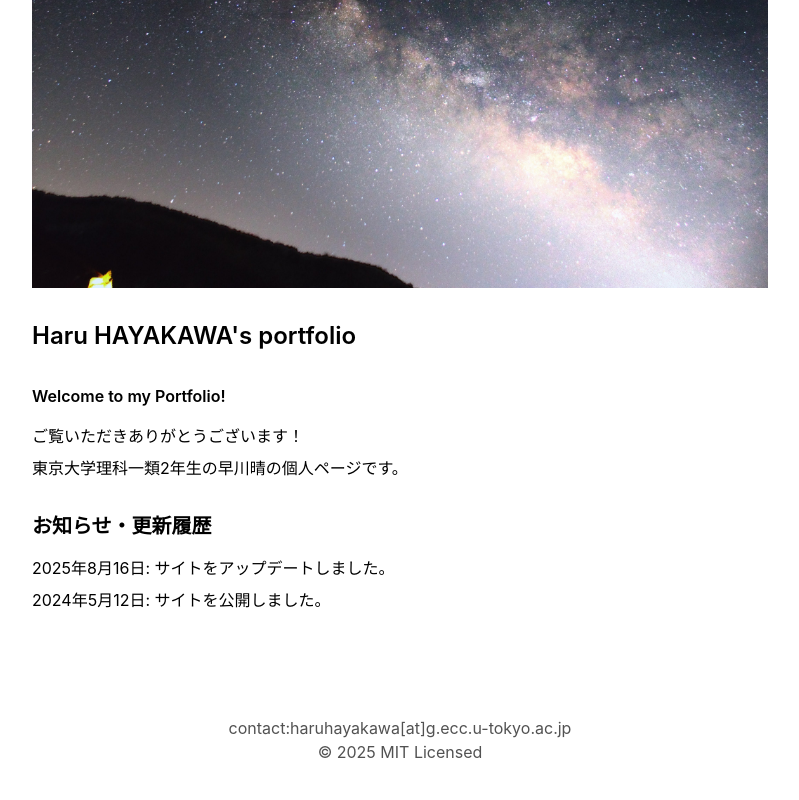
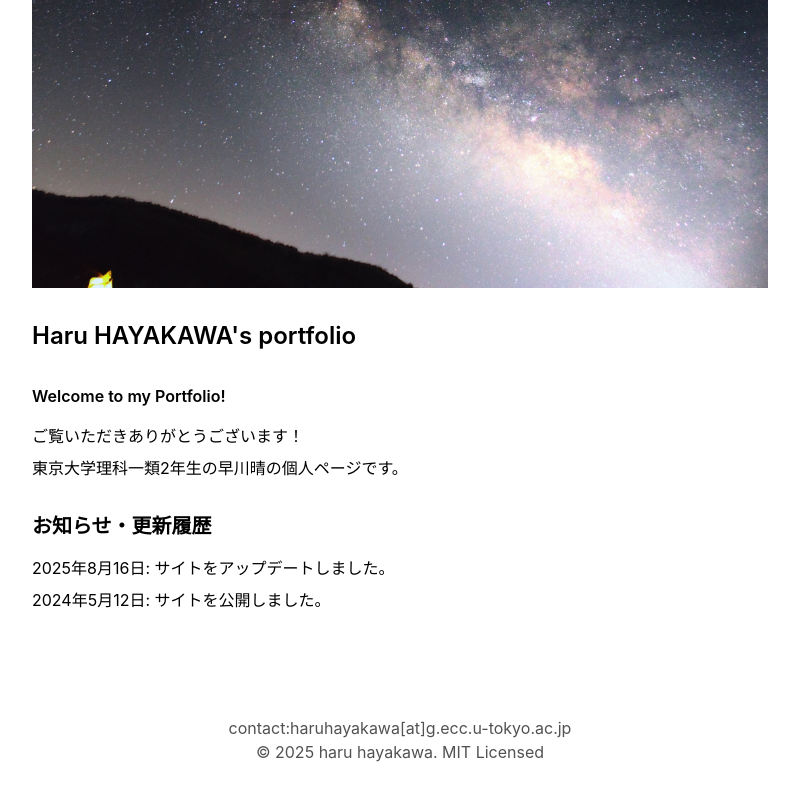
Before and after one commit to haru-astro/HomePage, a Next.js app: page / in a window 1280 px wide. Shown: the part 262-1062 px from the top of the page, without its empty margins (240-1039 px from the left). Built offline with nearby package versions, Linux system fonts and the light colour scheme.

Commit message:
change details

```diff
--- a/app/components/footer.tsx
+++ b/app/components/footer.tsx
@@ -22,7 +22,7 @@ export default function Footer() {
       <p className="mb-4 text-neutral-600 dark:text-neutral-300">
         contact:haruhayakawa[at]g.ecc.u-tokyo.ac.jp <br />
 
-        © {new Date().getFullYear()} MIT Licensed
+        © {new Date().getFullYear()} haru hayakawa. MIT Licensed
       </p>
     </footer>
   );
--- a/app/robots.ts
+++ b/app/robots.ts
@@ -7,6 +7,6 @@ export default function robots() {
         userAgent: '*',
       },
     ],
-    sitemap: `${baseUrl}/sitemap.xml`,
+    sitemap: `${baseUrl}//sitemap.xml`,
   }
 }
```
